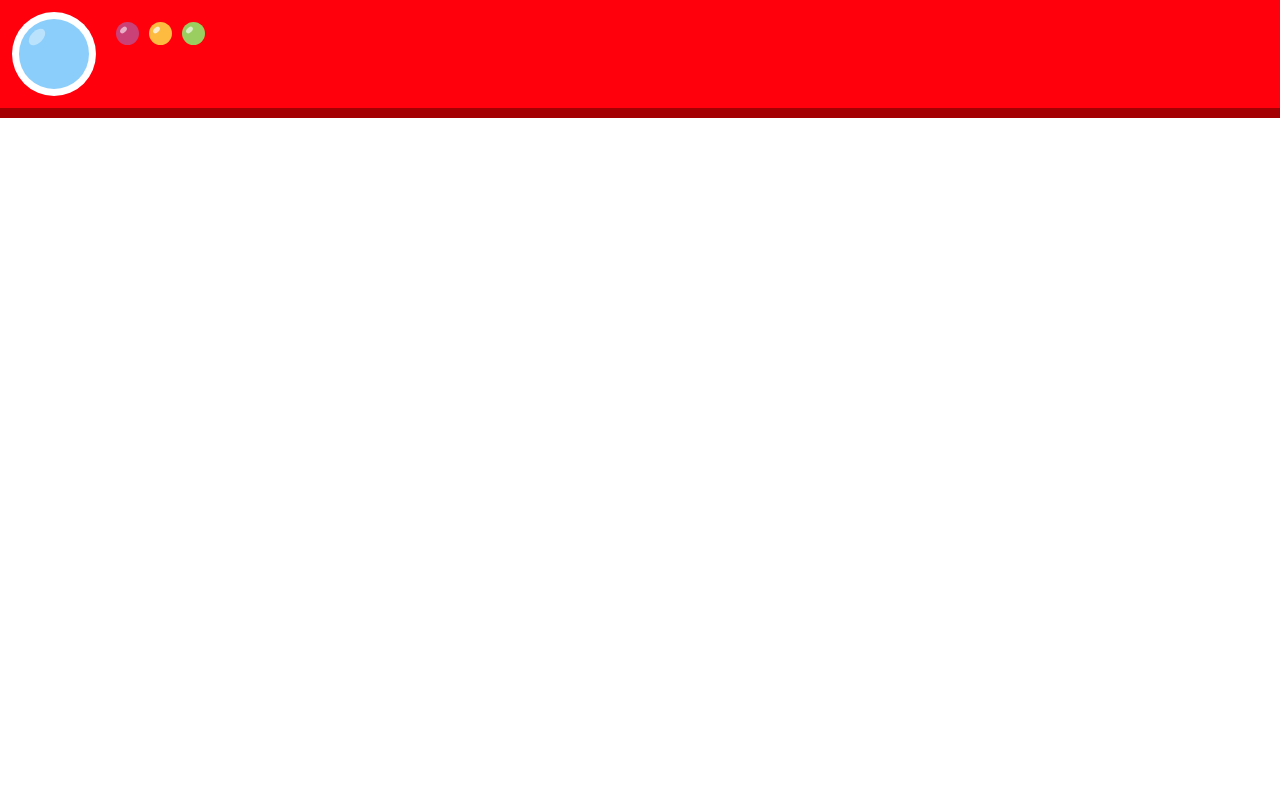
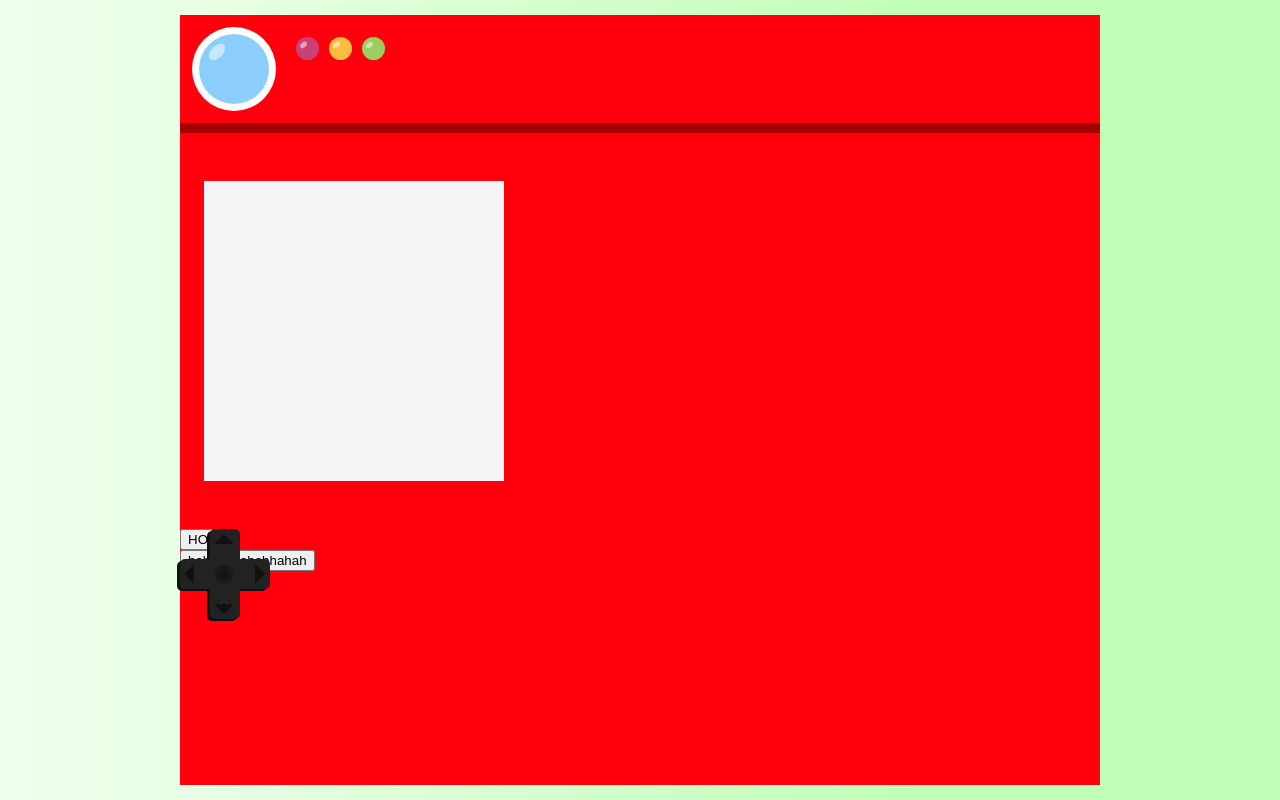
Before and after one commit to RosaMonro/pokedex, a React (Vite) app: page / in a window 1280 px wide. Built offline with nearby package versions, Linux system fonts and the light colour scheme; a web font is replaced by a local one.

Commit message:
BtnCross

```diff
--- a/src/App.jsx
+++ b/src/App.jsx
@@ -1,15 +1,30 @@
 import { Routes, Route } from "react-router-dom";
 import Topbar from "./components/Topbar/Topbar";
+import BtnCross from "./components/BtnCross/BtnCross";
 import Home from "./views/Home";
+import Button from "./components/Button/Button";
 import "./scss/global.scss";
 
 function App() {
   return (
     <>
-      <Topbar />
-      <Routes>
-        <Route path="/" element={<Home />} />
-      </Routes>
+      <div className="pokedex">
+        <Topbar />
+        <div className="pokedex-main">
+          <div className="pokedex-screen">
+            <Routes>
+              <Route path="/" element={<Home />} />
+            </Routes>
+          </div>
+          <div className="pokedex-commands">
+            <div className="cross-btn"></div>
+            <BtnCross />
+            <div className="btn-options"></div>
+            <Button text="HOME" />
+            <Button text="hahahahahahhahah" />
+          </div>
+        </div>
+      </div>
     </>
   );
 }
--- /dev/null
+++ b/src/components/BtnCross/BtnCross.jsx
@@ -0,0 +1,25 @@
+import "./BtnCross.scss";
+
+export default function BtnCross() {
+  return (
+    <>
+      <div className="cross">
+        <div className="leftcross">
+          <div className="leftT"></div>
+        </div>
+        <div className="topcross">
+          <div className="upT"></div>
+        </div>
+        <div className="rightcross">
+          <div className="rightT"></div>
+        </div>
+        <div className="midcross">
+          <div className="midCircle"></div>
+        </div>
+        <div className="botcross">
+          <div className="downT"></div>
+        </div>
+      </div>
+    </>
+  );
+}
--- /dev/null
+++ b/src/components/BtnCross/BtnCross.scss
@@ -0,0 +1,139 @@
+@import "../../scss/_variables";
+
+.cross {
+  width: 90px;
+  height: 90px;
+
+  position: absolute;
+  /* 		top: 394px;
+  left: 230px; */
+}
+
+.topcross {
+  width: 30px;
+  height: 30px;
+  background-color: $color-black;
+
+  position: absolute;
+  top: 0;
+  left: 30px;
+
+  box-shadow: -3px 2px $color-black-dark;
+  border-top-left-radius: 5px;
+  border-top-right-radius: 5px;
+}
+
+.leftcross {
+  width: 30px;
+  height: 30px;
+  background-color: $color-black;
+  z-index: 1;
+
+  position: absolute;
+  left: 0;
+  top: 30px;
+
+  box-shadow: -3px 2px $color-black-dark;
+  border-top-left-radius: 5px;
+  border-bottom-left-radius: 5px;
+}
+
+.midcross {
+  width: 30px;
+  height: 30px;
+  background-color: $color-black;
+
+  position: absolute;
+  top: 30px;
+  left: 30px;
+
+  box-shadow: -3px 2px $color-black-dark;
+}
+
+.rightcross {
+  width: 30px;
+  height: 30px;
+  background-color: $color-black;
+
+  position: absolute;
+  top: 30px;
+  right: 0;
+
+  box-shadow: -3px 2px $color-black-dark;
+  border-top-right-radius: 5px;
+  border-bottom-right-radius: 5px;
+}
+
+.botcross {
+  width: 30px;
+  height: 30px;
+  background-color: $color-black;
+
+  position: absolute;
+  bottom: 0;
+  left: 30px;
+
+  box-shadow: -3px 2px $color-black-dark;
+  border-bottom-left-radius: 5px;
+  border-bottom-right-radius: 5px;
+}
+
+.upT {
+  width: 0;
+  height: 0;
+  border-left: 10px solid transparent;
+  border-right: 10px solid transparent;
+  border-bottom: 10px solid $color-black-dark;
+
+  position: absolute;
+  top: 5px;
+  left: 4px;
+}
+
+.downT {
+  width: 0;
+  height: 0;
+  border-left: 10px solid transparent;
+  border-right: 10px solid transparent;
+  border-top: 10px solid $color-black-dark;
+
+  position: absolute;
+  bottom: 5px;
+  left: 4px;
+}
+
+.leftT {
+  width: 0;
+  height: 0;
+  border-top: 10px solid transparent;
+  border-right: 10px solid $color-black-dark;
+  border-bottom: 10px solid transparent;
+
+  position: absolute;
+  top: 5px;
+  left: 4px;
+}
+
+.rightT {
+  width: 0;
+  height: 0;
+  border-top: 10px solid transparent;
+  border-left: 10px solid $color-black-dark;
+  border-bottom: 10px solid transparent;
+
+  position: absolute;
+  top: 5px;
+  right: 5px;
+}
+
+.midCircle {
+  width: 20px;
+  height: 20px;
+
+  position: absolute;
+  top: 5px;
+  left: 4px;
+
+  border-radius: 30px;
+  background: radial-gradient($color-black-dark, $color-black);
+}
--- /dev/null
+++ b/src/components/Button/Button.jsx
@@ -0,0 +1,9 @@
+import "./Button.scss";
+
+export default function Button(props) {
+  return (
+    <>
+      <button className="btn">{props.text}</button>
+    </>
+  );
+}
--- a/src/components/Topbar/Topbar.jsx
+++ b/src/components/Topbar/Topbar.jsx
@@ -10,14 +10,14 @@ export default function Topbar() {
           </div>
         </div>
         <div className="lights">
-          <div className="light light--fuchsia">
-            <div className="light light--fuchsia-reflex"></div>
+          <div className="light ">
+            <div className="light-reflex"></div>
           </div>
-          <div className="light light--yellow">
-            <div className="light light--yellow-reflex"></div>
+          <div className="light">
+            <div className="light-reflex"></div>
           </div>
-          <div className="light light--green">
-            <div className="light light--green-reflex"></div>
+          <div className="light">
+            <div className="light-reflex"></div>
           </div>
         </div>
       </div>
--- a/src/components/Topbar/Topbar.scss
+++ b/src/components/Topbar/Topbar.scss
@@ -24,7 +24,7 @@
     position: relative;
 
     &-reflex {
-      background-color: $color-skyblue-light;
+      background-color: $color-transparent;
       border-radius: 100%;
       height: 2rem;
       width: 1.2rem;
@@ -40,6 +40,18 @@
   display: flex;
   gap: $unit-10;
   padding: $unit-10;
+
+  .light:first-child {
+    background-color: $color-fuchsia;
+  }
+
+  .light:nth-child(2) {
+    background-color: $color-yellow;
+  }
+
+  .light:nth-child(3) {
+    background-color: $color-green;
+  }
 }
 
 .light {
@@ -48,45 +60,14 @@
   border-radius: 100%;
   position: relative;
 
-  &--fuchsia {
-    background-color: $color-fuchsia;
-
   &-reflex {
-      background-color: $color-fuchsia-light;
+    background-color: $color-transparent;
     height: 0.8rem;
     width: 0.5rem;
+    border-radius: 100%;
     transform: rotate(45deg);
     position: absolute;
     left: 0.5rem;
     top: 0.4rem;
   }
 }
-
-  &--yellow {
-    background-color: $color-yellow;
-
-    &-reflex {
-      background-color: $color-yellow-light;
-      height: 0.8rem;
-      width: 0.5rem;
-      transform: rotate(45deg);
-      position: absolute;
-      left: 0.5rem;
-      top: 0.4rem;
-    }
-  }
-
-  &--green {
-    background-color: $color-green;
-
-    &-reflex {
-      background-color: $color-green-light;
-      height: 0.8rem;
-      width: 0.5rem;
-      transform: rotate(45deg);
-      position: absolute;
-      left: 0.5rem;
-      top: 0.4rem;
-    }
-  }
-}
--- a/src/scss/_functions.scss
+++ b/src/scss/_functions.scss
@@ -11,17 +11,14 @@ $colors: (
 
   "deepblie": $color-deepblue,
   "skyblue": $color-skyblue,
-  "skyblue-light": $color-skyblue-light,
 
   "fuchsia": $color-fuchsia,
-  "fuchsia-light": $color-fuchsia-light,
   "green": $color-green,
-  "green-light": $color-green-light,
   "yellow": $color-yellow,
-  "yellow-light": $color-yellow-light,
 
   "white": $color-white,
   "pure-white": $color-pure-white,
+  "color-transparent": $color-transparent,
 );
 
 @each $color, $i in $colors {
--- a/src/scss/_mixins.scss
+++ b/src/scss/_mixins.scss
@@ -20,13 +20,12 @@ $h-large: 3rem;
 
 /*-----MEDIA QUERIES-----*/
 
-// $bp-desktop:            90rem; //1440px
-// $bp-small-desktop:      64rem; //1024px
-// $bp-tablet:             48rem; //768px
-// $bp-small-tablet:       36rem; //576px
+$bp-large: 90rem; //11440px
+$bp-medium: 57.5rem; //920px
+$bp-small: 22.5rem; //360px
 
-// @mixin mq ($bp) {
-//         @media only screen and (min-width: $bp) {
-//             @content;
-//         }
-// }
+@mixin mq($bp) {
+  @media only screen and (min-width: $bp) {
+    @content;
+  }
+}
--- /dev/null
+++ b/src/scss/_pokedex.scss
@@ -0,0 +1,24 @@
+.pokedex {
+  display: flex;
+  flex-direction: column;
+
+  width: 100vw;
+  max-width: 92rem;
+  height: 100vh;
+  max-height: 77rem;
+
+  background-color: $color-red;
+
+  &-main {
+    display: flex;
+    flex-direction: column;
+  }
+
+  &-screen {
+    background-color: $color-white;
+    width: 300px;
+    height: 300px;
+    margin: $unit-48 $unit-24;
+    // padding: $unit-12;
+  }
+}
--- a/src/scss/_site.scss
+++ b/src/scss/_site.scss
@@ -1,7 +1,14 @@
 html {
   font-size: 62.5%;
+  background-color: #f2ffef;
+  background-image: linear-gradient(90deg, #f2ffef 0%, #c1feb7 72%);
 }
 
 body {
+  display: flex;
+  justify-content: center;
+  align-items: center;
+  width: 100vw;
+  height: 100vh;
   margin: 0;
 }
--- a/src/scss/_variables.scss
+++ b/src/scss/_variables.scss
@@ -11,17 +11,14 @@ $color-grey: #636363;
 
 $color-deepblue: #42cae7;
 $color-skyblue: #8bcefb;
-$color-skyblue-light: #bae2fd;
 
 $color-fuchsia: #ca4178;
-$color-fuchsia-light: #e9afc6;
 $color-green: #9ace60;
-$color-green-light: #daedc5;
 $color-yellow: #fdbb40;
-$color-yellow-light: #feedcd;
 
 $color-white: #f4f4f6;
 $color-pure-white: #ffffff;
+$color-transparent: #ffffff80;
 
 /*---tipos de fuente---*/
 
--- a/src/scss/global.scss
+++ b/src/scss/global.scss
@@ -3,5 +3,5 @@
 @import "./functions";
 @import "./site.scss";
 @import "./typography.scss";
-// @import "./Topbar.scss";
+@import "./pokedex.scss";
 @import "./utilities.scss";
```
Lines whose indentation alone changed are shown as unchanged.
